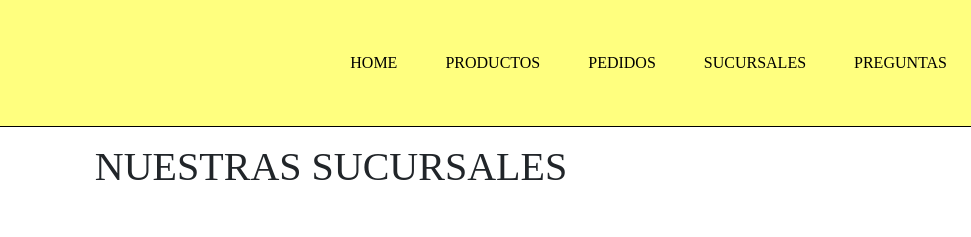
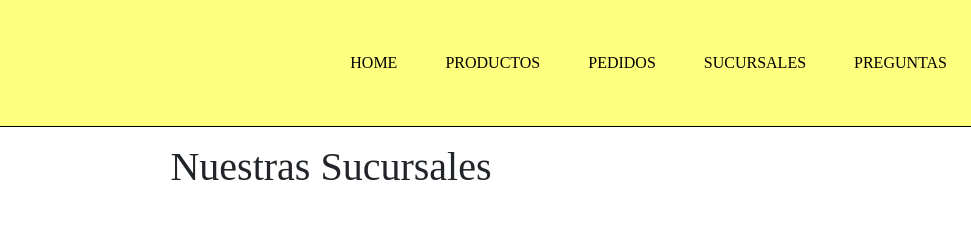
Before and after one commit to SofiaLuque98/entrega-final-coderhouse, a website: page Paginas/sucursales.html in a window 1280 px wide. Shown: the top 237 px of the page, 309-1280 px from the left. Drawn offline with nearby package versions, Linux system fonts and the light colour scheme.

```diff
--- a/Paginas/sucursales.html
+++ b/Paginas/sucursales.html
@@ -50,7 +50,7 @@
     </header>
 
 <main class="container-fluid sucursales  ">
-  <h1 class="text-center">NUESTRAS SUCURSALES</h1>
+  <h1 class="text-center">Nuestras Sucursales</h1>
 
   <div class="row mt-5 mb-3 d-flex justify-content-around">
     <div class="col-12  col-md-6 col-xl-3  d-flex  justify-content-center pb-3">
```
